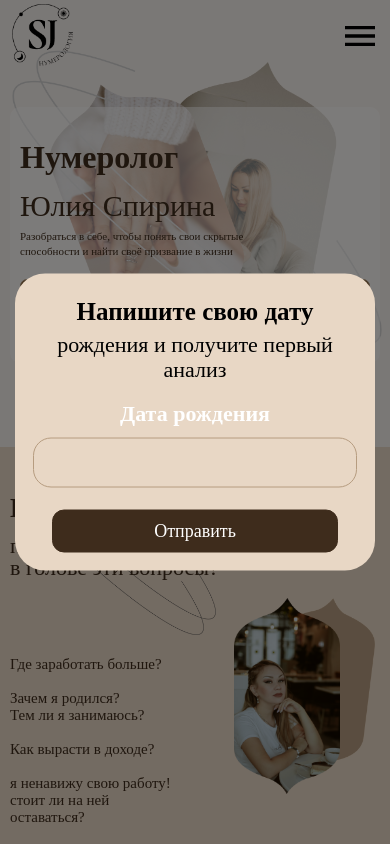
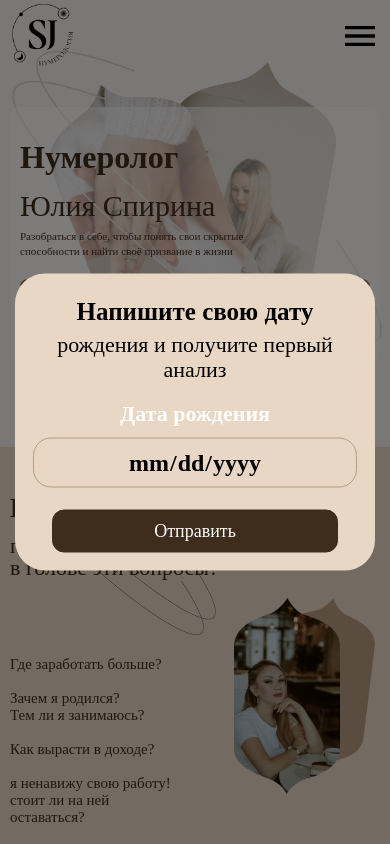
Before and after one commit to Aramayis331/Numerology, a React (Create React App) app: page /birth in a window 390 px wide. Shown: the top 844 px of the page. Built offline with nearby package versions, Linux system fonts and the light colour scheme; a web font is replaced by a local one.

Commit message:
Test date input

```diff
--- /dev/null
+++ b/src/pages/home/components/inputDate/InputDate.scss
@@ -0,0 +1,82 @@
+@import "styles/templates.scss";
+@import "styles/variables.scss";
+@import "styles/mixins.scss";
+
+.input__date {
+  @include flex();
+  width: 100%;
+  height: 90px;
+  font-weight: 700;
+  font-size: 50px;
+  text-align: center;
+  line-height: 67px;
+  color: #000000;
+  background-color: transparent;
+  border: 1px solid $border-buttons;
+  border-radius: 18px;
+  outline: unset;
+  cursor: pointer;
+  appearance: none;
+  -webkit-appearance: none;
+  &::-webkit-inner-spin-button,
+  &::-webkit-calendar-picker-indicator {
+    display: none;
+    -webkit-appearance: none;
+    appearance: none;
+  }
+  &::-webkit-datetime-edit-day-field:focus {
+    background-color: transparent;
+    color: white;
+    outline: none;
+  }
+  &::-webkit-datetime-edit-month-field:focus {
+    background-color: transparent;
+    color: white;
+    outline: none;
+  }
+  &::-webkit-datetime-edit-year-field:focus {
+    background-color: transparent;
+    color: white;
+    outline: none;
+  }
+}
+
+@media (max-width: 1110px) {
+  .input__date {
+    height: 85px;
+    font-size: 45px;
+  }
+}
+
+@media (max-width: 992px) {
+  .input__date {
+    height: 73px;
+    font-size: 35px;
+  }
+}
+
+@media (max-width: 740px) {
+  .input__date {
+    height: 65px;
+    font-size: 30px;
+  }
+}
+
+@media (max-width: 500px) {
+  .input__date {
+    height: 60px;
+    font-size: 28px;
+  }
+}
+@media (max-width: 430px) {
+  .input__date {
+    height: 50px;
+    font-size: 24px;
+  }
+}
+@media (max-width: 380px) {
+  .input__date {
+    height: 40px;
+    font-size: 20px;
+  }
+}
--- /dev/null
+++ b/src/pages/home/components/inputDate/index.jsx
@@ -0,0 +1,19 @@
+import { useState } from "react";
+import "./InputDate.scss";
+
+const InputDate = () => {
+  const [date, setDate] = useState("DD/MM/YYYY");
+  const handleChange = (newValue) => setDate(newValue);
+  console.log(date.split("-"), "date");
+  return (
+    <input
+      className="input__date"
+      type="date"
+      name="birth"
+      onChange={(e) => handleChange(e.target.value)}
+      value={date}
+      pattern="[0-9]{4}-[0-9]{2}-[0-9]{2}"
+    />
+  );
+};
+export default InputDate;
--- a/src/pages/home/components/modalBirth/ModalBirth.scss
+++ b/src/pages/home/components/modalBirth/ModalBirth.scss
@@ -37,50 +37,6 @@
       margin-top: 34px;
       margin-bottom: 19px;
     }
-    &__date {
-      position: relative;
-      width: 100%;
-      height: 90px;
-      font-weight: 700;
-      font-size: 50px;
-      text-align: center;
-      line-height: 67px;
-      color: #000000;
-      background-color: transparent;
-      border: 1px solid $border-buttons;
-      border-radius: 18px;
-      outline: unset;
-      cursor: pointer;
-      appearance: none;
-      -webkit-appearance: none;
-      &::-webkit-datetime-edit-fields-wrapper {
-        @extend %position-element-center;
-      }
-      &::-webkit-datetime-edit {
-        @extend %position-element-center;
-      }
-      &::-webkit-inner-spin-button,
-      &::-webkit-calendar-picker-indicator {
-        display: none;
-        -webkit-appearance: none;
-        appearance: none;
-      }
-      &::-webkit-datetime-edit-day-field:focus {
-        background-color: transparent;
-        color: white;
-        outline: none;
-      }
-      &::-webkit-datetime-edit-month-field:focus {
-        background-color: transparent;
-        color: white;
-        outline: none;
-      }
-      &::-webkit-datetime-edit-year-field:focus {
-        background-color: transparent;
-        color: white;
-        outline: none;
-      }
-    }
     &__button {
       max-width: 286px;
       width: 100%;
@@ -109,10 +65,6 @@
       max-width: 480px;
       font-size: 45px;
     }
-    &__form__date {
-      height: 85px;
-      font-size: 45px;
-    }
     &__form__title {
       font-size: 38px;
     }
@@ -136,10 +88,6 @@
     &__form__title {
       margin-top: 25px;
       font-size: 34px;
-    }
-    &__form__date {
-      height: 73px;
-      font-size: 35px;
     }
     &__form__button {
       height: 60px;
@@ -167,10 +115,6 @@
       margin-top: 20px;
       font-size: 28px;
     }
-    &__form__date {
-      height: 65px;
-      font-size: 30px;
-    }
   }
 }
 @media (max-width: 500px) {
@@ -187,10 +131,6 @@
       margin-top: 10px;
       margin-bottom: 10px;
       font-size: 26px;
-    }
-    &__form__date {
-      height: 60px;
-      font-size: 28px;
     }
     &__form__button {
       height: 50px;
@@ -215,10 +155,6 @@
       margin-bottom: 0px;
       font-size: 22px;
     }
-    &__form__date {
-      height: 50px;
-      font-size: 24px;
-    }
     &__form__button {
       height: 43px;
       font-size: 18px;
@@ -242,10 +178,6 @@
       margin-bottom: 0px;
       font-size: 20px;
     }
-    &__form__date {
-      height: 40px;
-      font-size: 20px;
-    }
     &__form__button {
       height: 40px;
       font-size: 16px;
--- a/src/pages/home/components/modalBirth/index.jsx
+++ b/src/pages/home/components/modalBirth/index.jsx
@@ -1,13 +1,11 @@
 import Modal from "components/modal";
-import { useState } from "react";
 import { useNavigate } from "react-router-dom";
+import InputDate from "../inputDate";
 import "./ModalBirth.scss";
 
 const ModalBirth = () => {
-  const [date, setDate] = useState("");
   const navigate = useNavigate();
-  console.log(date, "date");
-  const handleChange = (newValue) => setDate(newValue);
+
   const closeModal = () => navigate("/");
 
   return (
@@ -24,14 +22,7 @@ const ModalBirth = () => {
           }}
         >
           <p className="modal__birth__form__title">Дата рождения</p>
-          <input
-            className="modal__birth__form__date"
-            type="date"
-            name="birth"
-            onChange={(e) => handleChange(e.target.value)}
-            value={date}
-            pattern="[0-9]{4}-[0-9]{2}-[0-9]{2}"
-          />
+          <InputDate />
           <button className="modal__birth__form__button" type="submit">
             Отправить
           </button>
```
